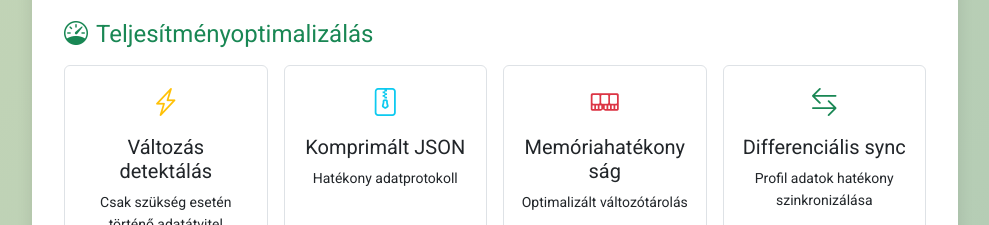
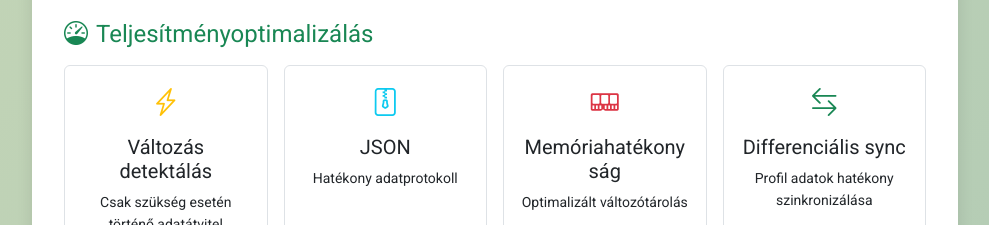
Before and after one commit to szczukabendeguz/szakdolgozat_otletek, a plain HTML site: page index.html in a window 1280 px wide. Shown: the part 4400-4625 px from the top of the page, without its empty margins (145-1134 px from the left). Drawn offline with nearby package versions, Linux system fonts and the light colour scheme.

Commit message:
json typo fix

```diff
--- a/index.html
+++ b/index.html
@@ -665,7 +665,7 @@
                                         <div class="col-md-3">
                                             <div class="optimization-item p-3 text-center border rounded hover-glow">
                                                 <i class="bi bi-file-zip text-info fs-3"></i>
-                                                <h5 class="mt-2">Komprimált JSON</h5>
+                                                <h5 class="mt-2">JSON</h5>
                                                 <p class="small mb-0">Hatékony adatprotokoll</p>
                                             </div>
                                         </div>
```
